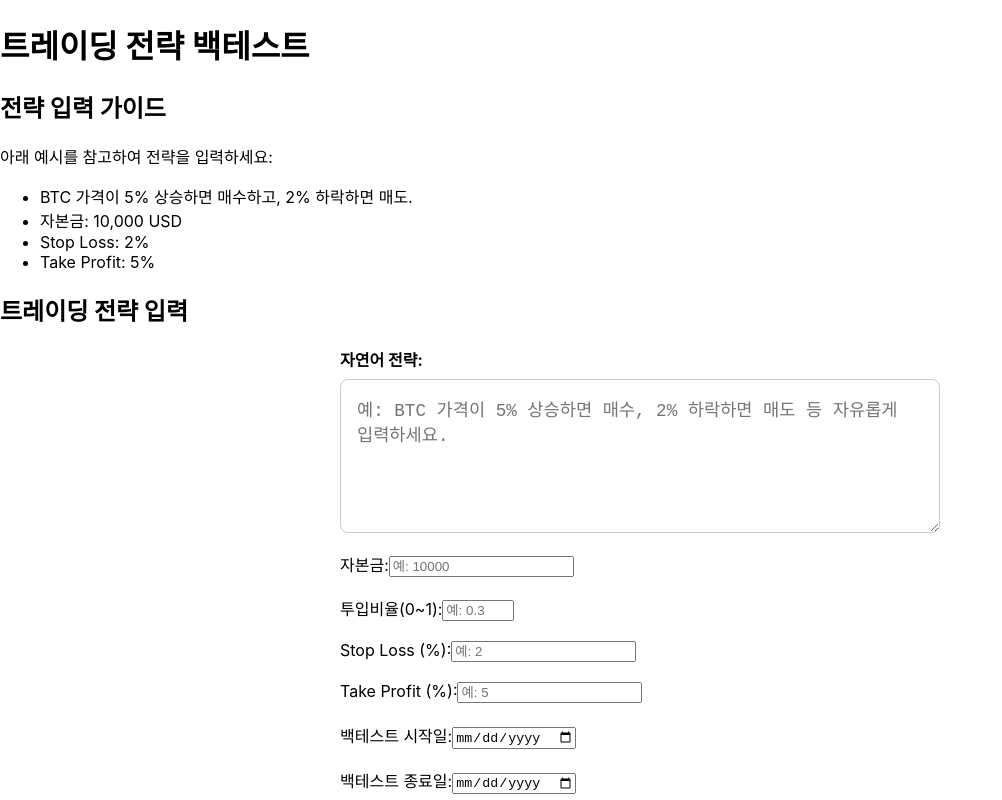
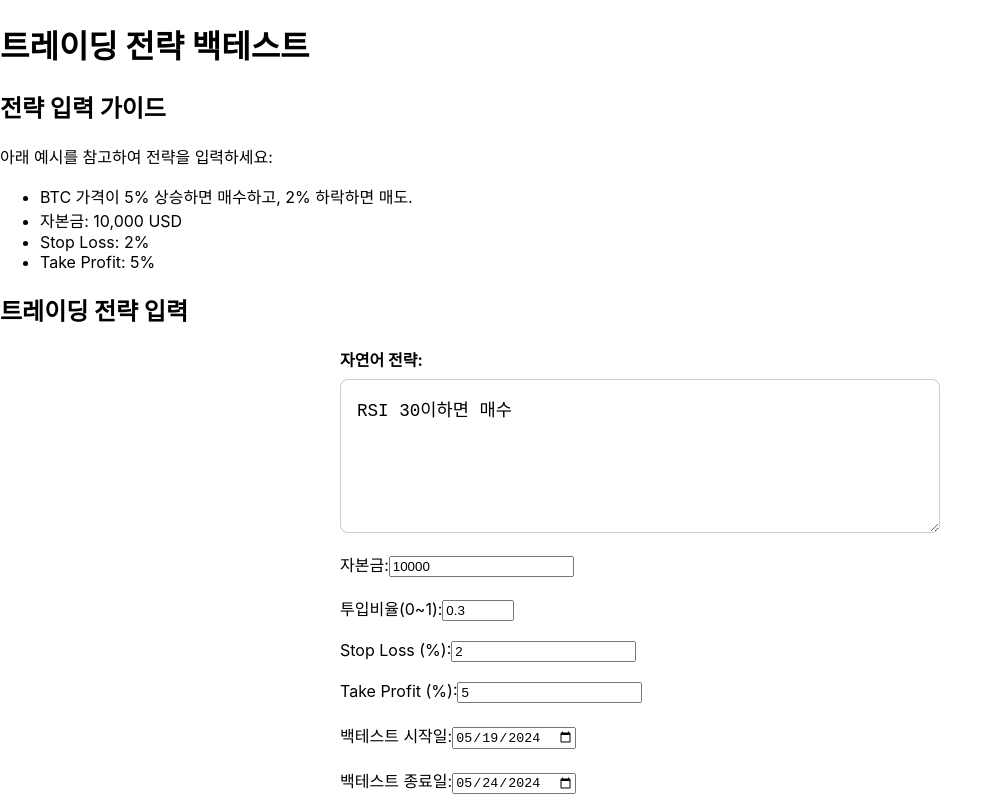
Before and after one commit to shinmindoree/llmtradingtest, a React (Create React App) app in the folder frontend/: page / in a window 1280 px wide. Shown: the top 800 px of the page, without its empty margins (0-1002 px from the left). Built offline with nearby package versions, Linux system fonts and the light colour scheme.

Commit message:
프론트엔드 디폴트값 설정

```diff
--- a/frontend/src/components/InputForm.jsx
+++ b/frontend/src/components/InputForm.jsx
@@ -3,14 +3,14 @@ import { useNavigate } from 'react-router-dom';
 import axios from 'axios';
 
 const InputForm = () => {
-  const [strategy, setStrategy] = useState('');
-  const [capital, setCapital] = useState('');
-  const [capitalPct, setCapitalPct] = useState('');
-  const [stopLoss, setStopLoss] = useState('');
-  const [takeProfit, setTakeProfit] = useState('');
-  const [startDate, setStartDate] = useState('');
-  const [endDate, setEndDate] = useState('');
-  const [commission, setCommission] = useState('');
+  const [strategy, setStrategy] = useState('RSI 30이하면 매수');
+  const [capital, setCapital] = useState('10000');
+  const [capitalPct, setCapitalPct] = useState('0.3');
+  const [stopLoss, setStopLoss] = useState('2');
+  const [takeProfit, setTakeProfit] = useState('5');
+  const [startDate, setStartDate] = useState('2024-05-19');
+  const [endDate, setEndDate] = useState('2024-05-24');
+  const [commission, setCommission] = useState('0.0004');
   const [loading, setLoading] = useState(false);
   const [error, setError] = useState('');
   const navigate = useNavigate();
```
